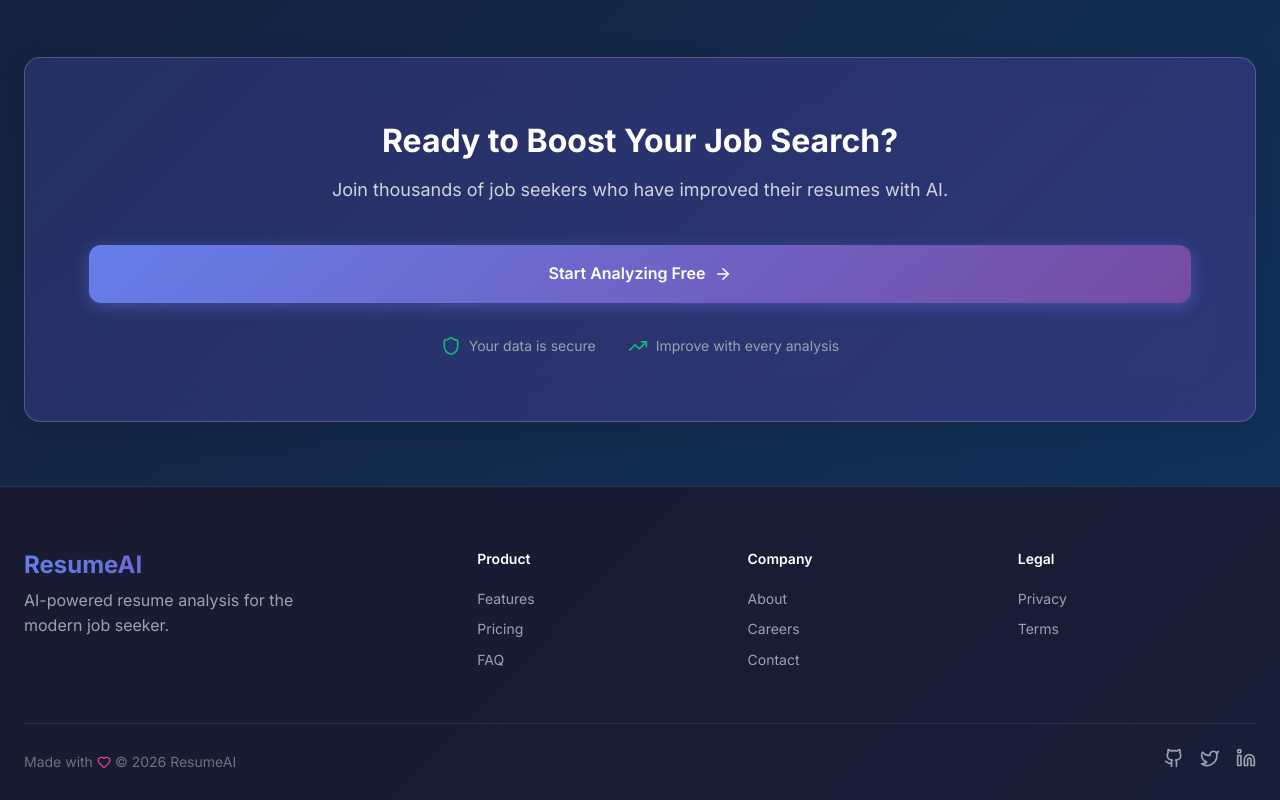
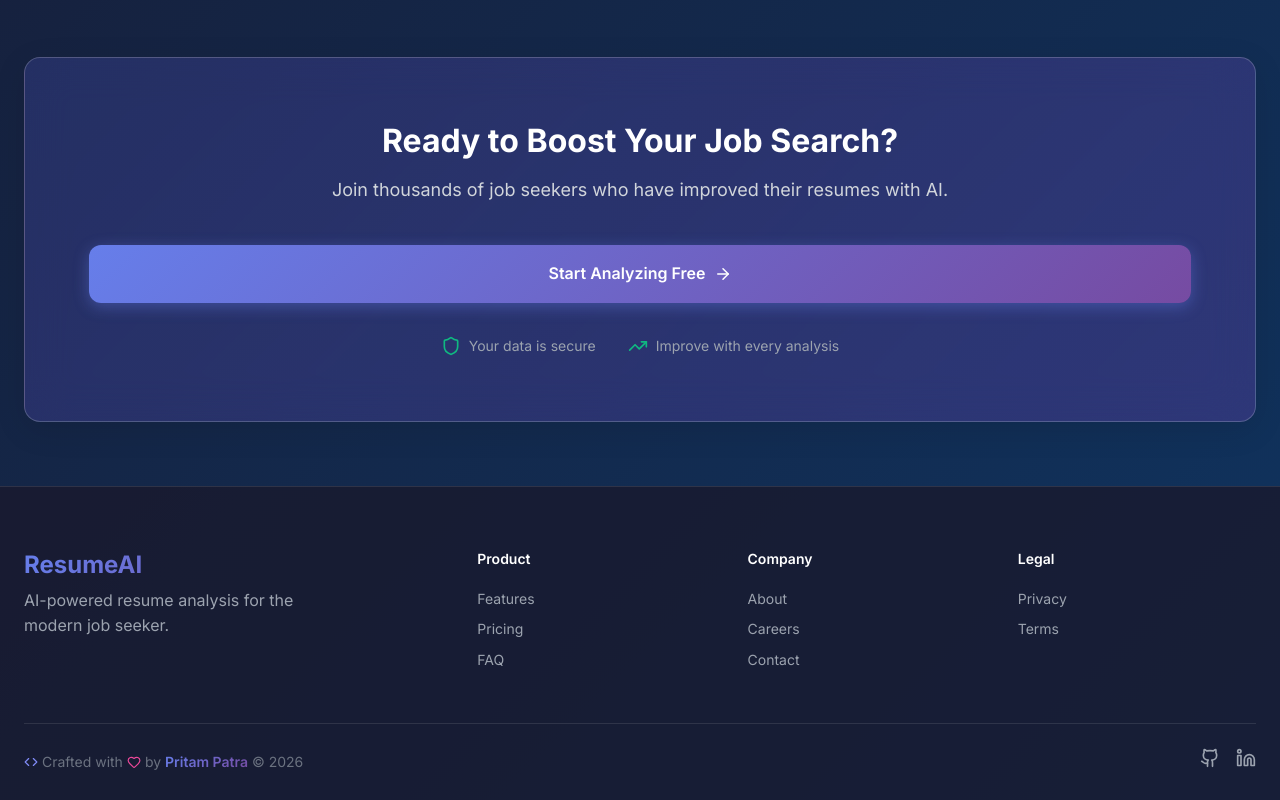
Before and after one commit to patrapritam/ResumeAI, a React (Vite) app in the folder client/: page / in a window 1280 px wide. Shown: the part 2161-2961 px from the top of the page. Built offline with nearby package versions, Linux system fonts and the light colour scheme; no server answers.

Commit message:
Update footer: Add Pritam Patra credits with real GitHub and LinkedIn links

```diff
--- a/client/src/components/Footer.css
+++ b/client/src/components/Footer.css
@@ -71,6 +71,27 @@
   animation: pulse 1.5s infinite;
 }
 
+.footer-bottom .code-icon {
+  color: var(--primary-400);
+}
+
+.footer-bottom .author-name {
+  font-weight: 600;
+  background: var(--gradient-primary);
+  -webkit-background-clip: text;
+  -webkit-text-fill-color: transparent;
+  background-clip: text;
+  transition: all var(--transition-fast);
+}
+
+.footer-bottom .made-by {
+  display: flex;
+  align-items: center;
+  gap: var(--space-xs);
+  color: var(--gray-500);
+  font-size: 0.875rem;
+}
+
 .social-links {
   display: flex;
   gap: var(--space-md);
--- a/client/src/components/Footer.jsx
+++ b/client/src/components/Footer.jsx
@@ -1,4 +1,4 @@
-import { Github, Twitter, Linkedin, Heart } from "lucide-react";
+import { Github, Linkedin, Heart, Code } from "lucide-react";
 import "./Footer.css";
 
 function Footer() {
@@ -33,18 +33,27 @@ function Footer() {
         </div>
 
         <div className="footer-bottom">
-          <p>
-            Made with <Heart size={14} className="heart" /> ©{" "}
-            {new Date().getFullYear()} ResumeAI
+          <p className="made-by">
+            <Code size={14} className="code-icon" /> Crafted with{" "}
+            <Heart size={14} className="heart" /> by{" "}
+            <span className="author-name">Pritam Patra</span> ©{" "}
+            {new Date().getFullYear()}
           </p>
           <div className="social-links">
-            <a href="#" aria-label="GitHub">
+            <a
+              href="https://github.com/patrapritam"
+              target="_blank"
+              rel="noopener noreferrer"
+              aria-label="GitHub"
+            >
               <Github size={20} />
             </a>
-            <a href="#" aria-label="Twitter">
-              <Twitter size={20} />
-            </a>
-            <a href="#" aria-label="LinkedIn">
+            <a
+              href="https://www.linkedin.com/in/pritam-patra-22a806251/"
+              target="_blank"
+              rel="noopener noreferrer"
+              aria-label="LinkedIn"
+            >
               <Linkedin size={20} />
             </a>
           </div>
```
